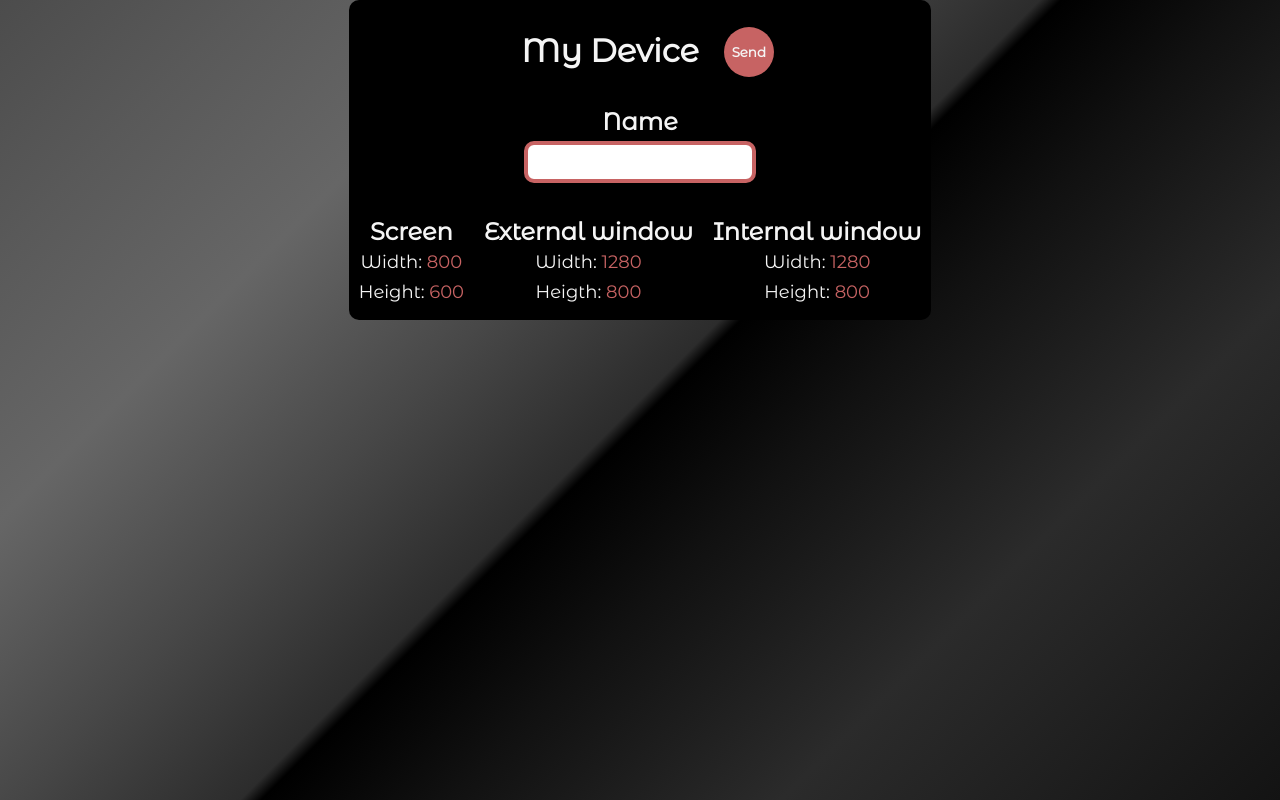
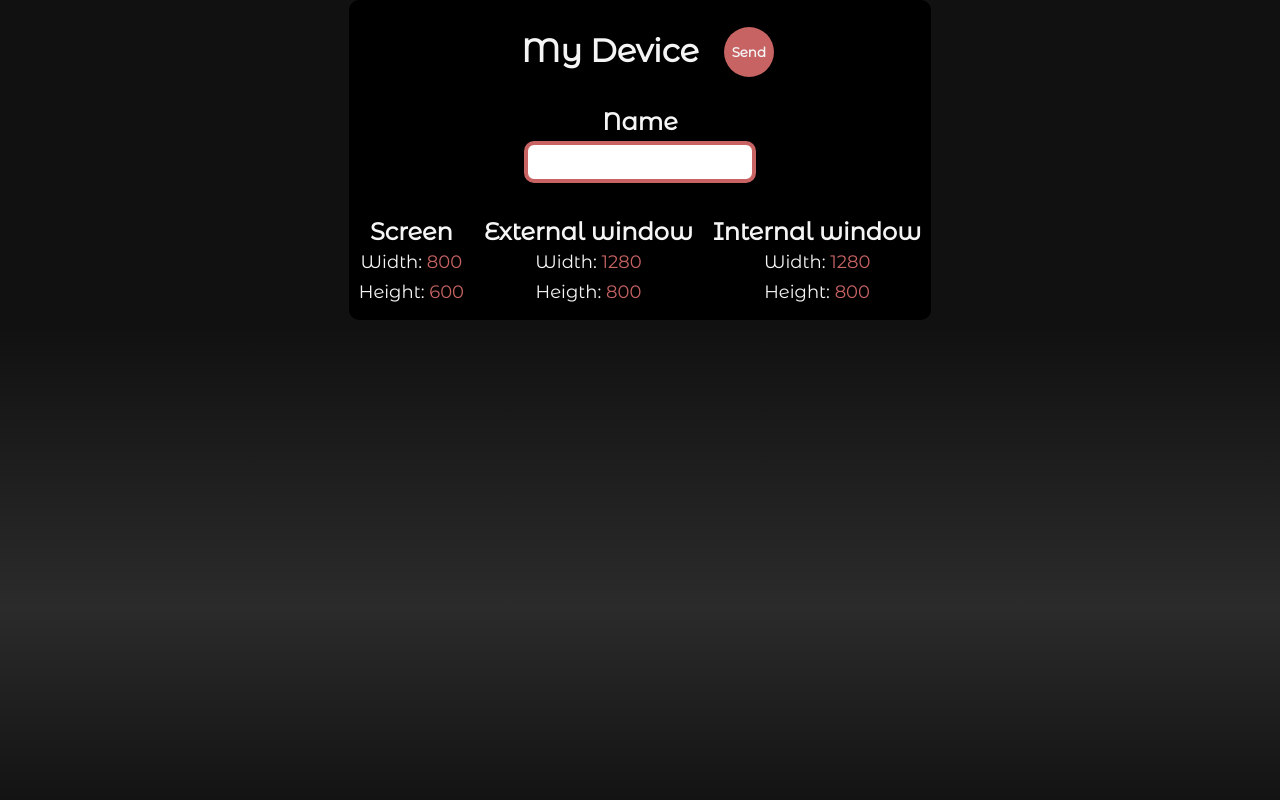
Before and after one commit to cavaglieridomenico/my-device, a React (Create React App) app: page / in a window 1280 px wide. Built offline with nearby package versions, Linux system fonts and the light colour scheme.

Commit message:
[UPDATE] Background color

```diff
--- a/src/assets/style/app.css
+++ b/src/assets/style/app.css
@@ -7,49 +7,30 @@ body {
   -moz-osx-font-smoothing: grayscale;
   color: whitesmoke;
   text-align: center;
-  /* Permalink - use to edit and share this gradient: https://colorzilla.com/gradient-editor/#4c4c4c+0,595959+12,666666+25,474747+39,2c2c2c+50,000000+51,111111+60,2b2b2b+76,1c1c1c+91,131313+100;Black+Gloss+%231 */
-  background: #4c4c4c; /* Old browsers */
-
+  /* Permalink - use to edit and share this gradient: https://colorzilla.com/gradient-editor/#111111+41,2b2b2b+76,1c1c1c+91,131313+100 */
+  background: #111111; /* Old browsers */
   background: -moz-linear-gradient(
-    -45deg,
-    #4c4c4c 0%,
-    #595959 12%,
-    #666666 25%,
-    #474747 39%,
-    #2c2c2c 50%,
-    #000000 51%,
-    #111111 60%,
+    top,
+    #111111 41%,
     #2b2b2b 76%,
     #1c1c1c 91%,
     #131313 100%
   ); /* FF3.6-15 */
   background: -webkit-linear-gradient(
-    -45deg,
-    #4c4c4c 0%,
-    #595959 12%,
-    #666666 25%,
-    #474747 39%,
-    #2c2c2c 50%,
-    #000000 51%,
-    #111111 60%,
+    top,
+    #111111 41%,
     #2b2b2b 76%,
     #1c1c1c 91%,
     #131313 100%
   ); /* Chrome10-25,Safari5.1-6 */
   background: linear-gradient(
-    135deg,
-    #4c4c4c 0%,
-    #595959 12%,
-    #666666 25%,
-    #474747 39%,
-    #2c2c2c 50%,
-    #000000 51%,
-    #111111 60%,
+    to bottom,
+    #111111 41%,
     #2b2b2b 76%,
     #1c1c1c 91%,
     #131313 100%
   ); /* W3C, IE10+, FF16+, Chrome26+, Opera12+, Safari7+ */
-  filter: progid:DXImageTransform.Microsoft.gradient( startColorstr='#4c4c4c', endColorstr='#131313',GradientType=1 ); /* IE6-9 fallback on horizontal gradient */
+  filter: progid:DXImageTransform.Microsoft.gradient( startColorstr='#111111', endColorstr='#131313',GradientType=0 ); /* IE6-9 */
 }
 
 code {
```
